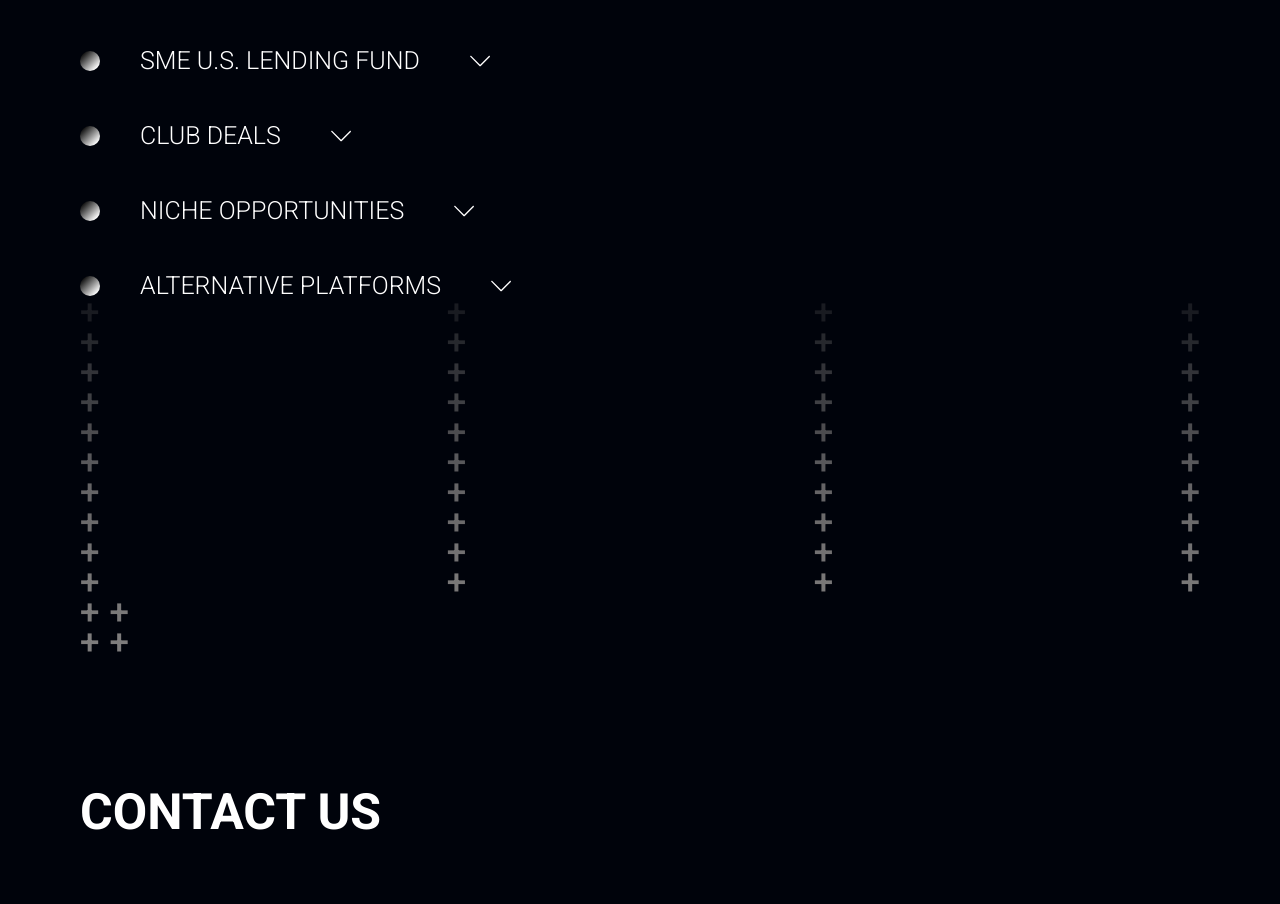
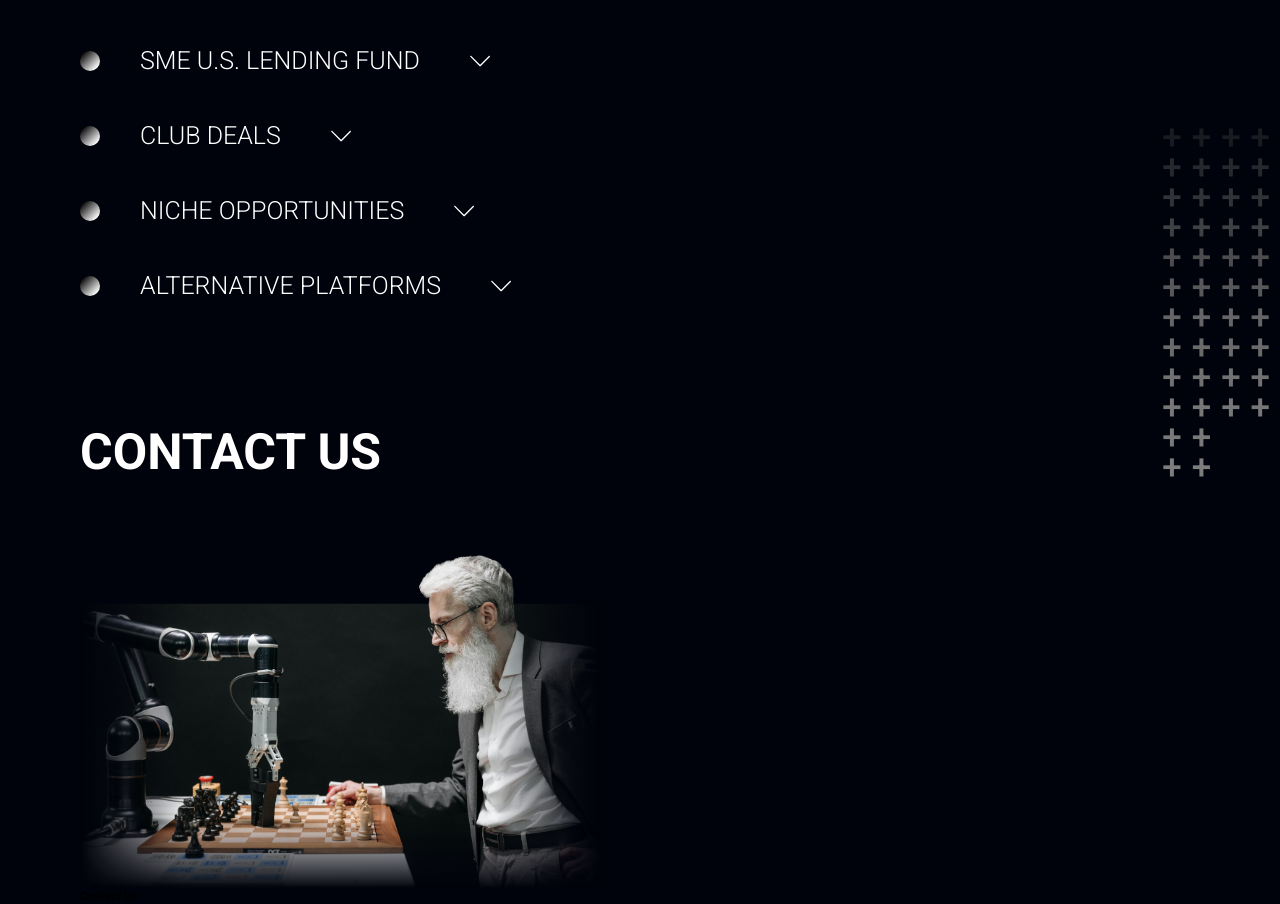
Before and after one commit to anmedina-arg/CABSA, a Next.js app: page / in a window 1280 px wide. Shown: the part 2542-3446 px from the top of the page. Built offline with nearby package versions, Linux system fonts and the light colour scheme.

Commit message:
change position relative cross decorator

```diff
--- a/src/sections/contact/contact.css
+++ b/src/sections/contact/contact.css
@@ -5,6 +5,7 @@
   flex-direction: column;
   align-items: center;
   justify-content: center;
+  position: relative;
 }
 
 .divContainerContact {
@@ -43,6 +44,12 @@
   mask-composite: intersect;
 }
 
+.crossDecorator {
+  position: absolute;
+  top: -20rem;
+  right: 1rem;
+}
+
 @media (width <= 768px) {
   .divContainerContact {
     grid-template-rows: repeat(4, auto);
--- a/src/sections/contact/contact.tsx
+++ b/src/sections/contact/contact.tsx
@@ -5,22 +5,31 @@ import { ContactForm } from '@/components/contactForm/contactForm';
 import contactImage from '@/assets/contactImage.webp';
 import MainTitle from '@/components/mainTitle/mainTitle';
 import { useEffect, useState } from 'react';
+import CrossDecoratorHover from '@/components/decorators/crossDecoratorHover';
 
 export function Contact() {
   const [isPortrait, setIsPortrait] = useState(false);
 
   useEffect(() => {
-    if (window.innerWidth <= 768 ) setIsPortrait(true);
+    if (window.innerWidth <= 768) setIsPortrait(true);
     else setIsPortrait(false);
   }, []);
 
   return (
     <section className="contactSection" id={isPortrait ? undefined : 'contact'}>
+      <div className="crossDecorator">
+        <CrossDecoratorHover />
+      </div>
       <div className="divContainerContact" >
         <Image src={contactImage} alt="Contact image" className="imageContact" />
-        <div className='divContainerTitleContactUs' id= {isPortrait ? 'contact' : undefined}>
+        <div className='divContainerTitleContactUs' id={isPortrait ? 'contact' : undefined}>
           <MainTitle title="contact us" />
         </div>
+      </div>
+      <div className="divContainerContact" id='contact'>
+        <header>
+          <h3 className="contactTitle">Contact Us</h3>
+        </header>
         <p className="contactText">
           Welcome to CABSA. We are here to assist you with all your financial
           needs. Please complete the form below, and a member of our team will
--- a/src/sections/services/services.tsx
+++ b/src/sections/services/services.tsx
@@ -139,9 +139,9 @@ export function Services() {
           <AlternativePlatforms />
         </DropDownMenu>
       </div>
-      <div className="crossDecorator">
+      {/* <div className="crossDecorator">
         <CrossDecoratorHover />
-      </div>
+      </div> */}
     </section>
   );
 }
```
